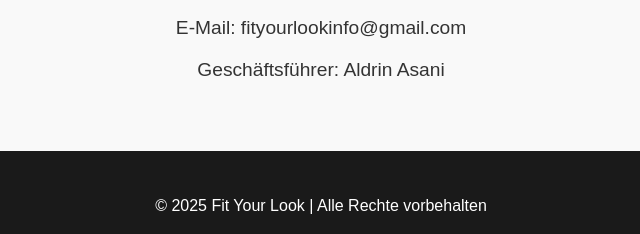
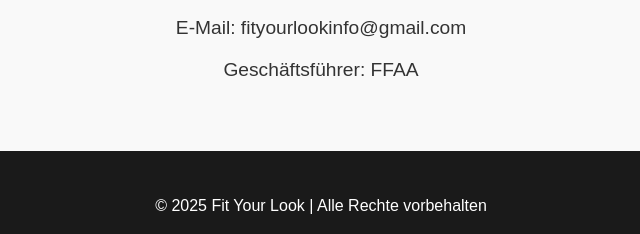
Before and after one commit to fayaep/fityourlook, a plain HTML site: page index.html in a window 1280 px wide. Shown: the part 1874-2108 px from the top of the page, 319-959 px from the left. Drawn offline with Linux system fonts and the light colour scheme.

Commit message:
Update index.html

```diff
--- a/index.html
+++ b/index.html
@@ -261,7 +261,7 @@
         <p>Adresse: Musterstraße 123, 10115 Berlin, Deutschland</p>
         <p>Telefon: +49 30 123456789</p>
         <p>E-Mail: fityourlookinfo@gmail.com</p>
-        <p>Geschäftsführer: Aldrin Asani</p>
+        <p>Geschäftsführer: FFAA</p>
     </section>
 
     <!-- Footer -->
```
